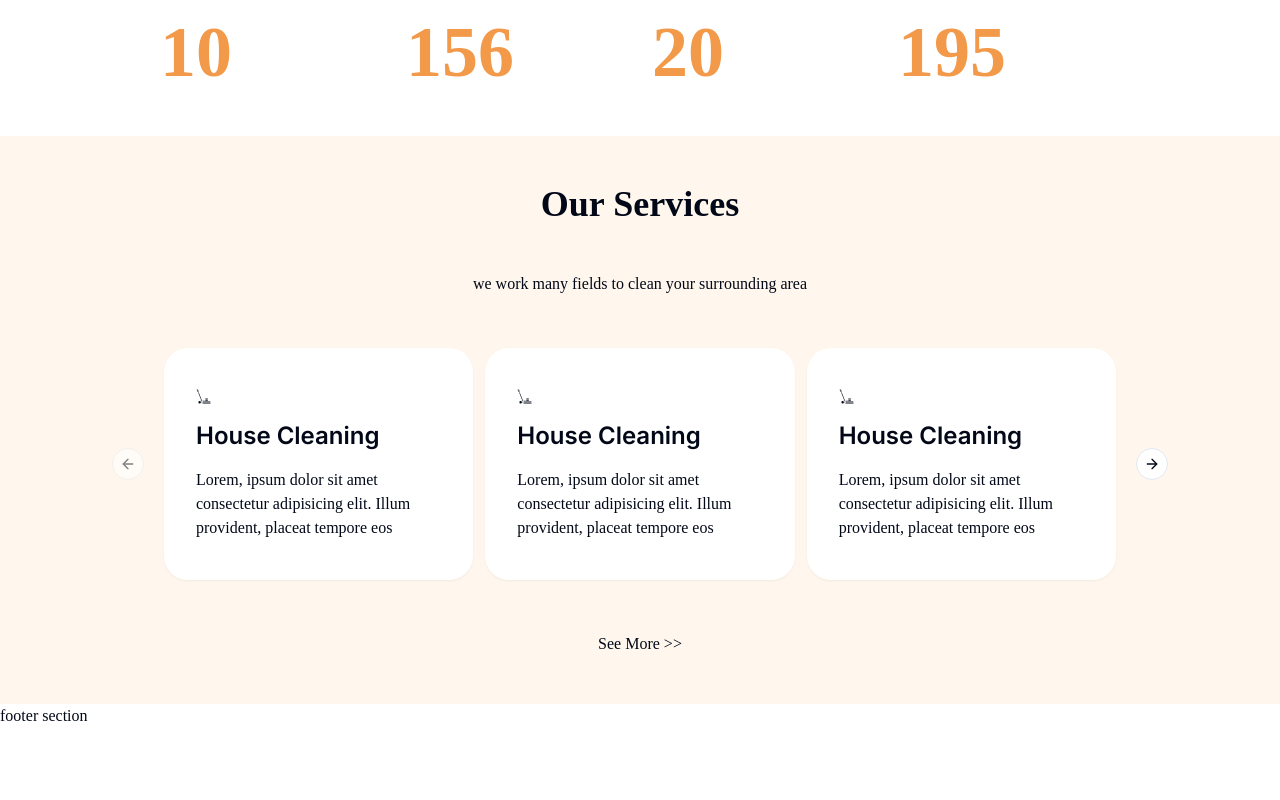
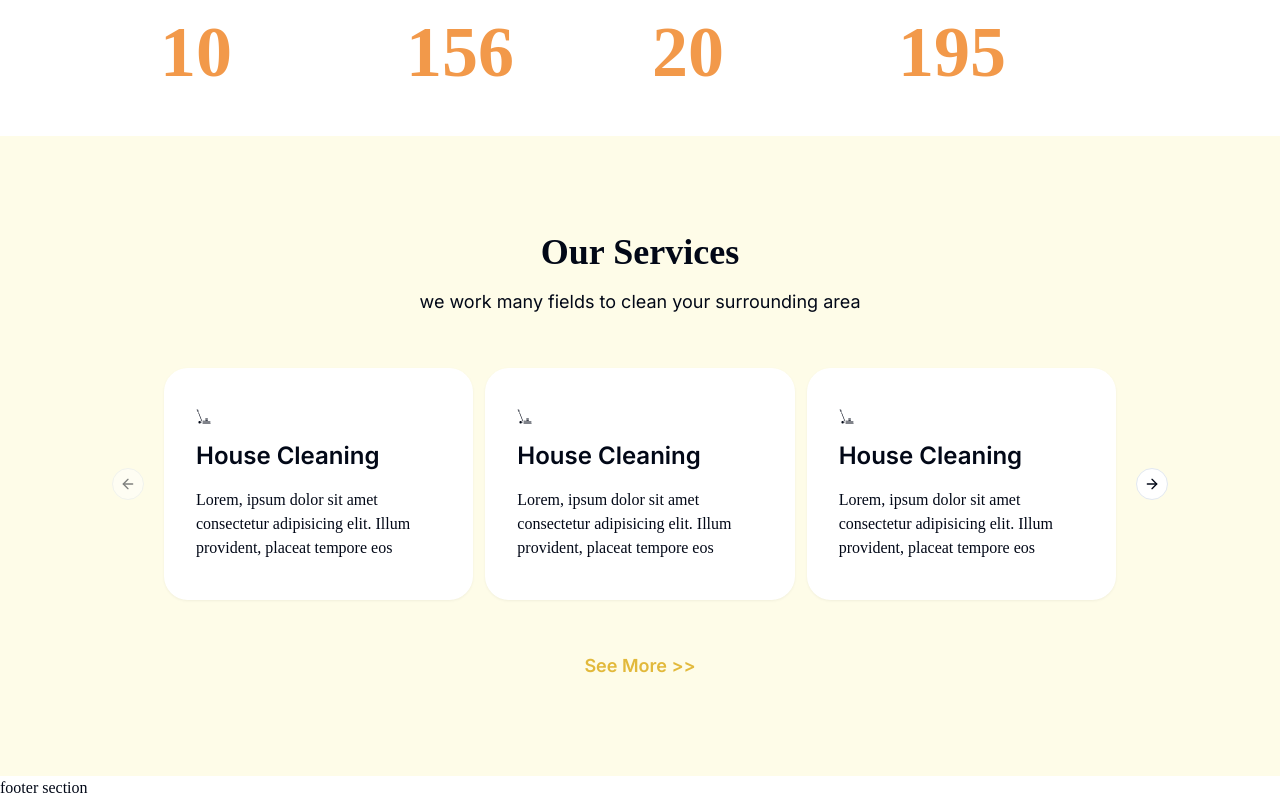
Before and after one commit to codeplan73/linos-touch-booking-web, a Next.js app: page / in a window 1280 px wide. Shown: the part 2516-3316 px from the top of the page. Before the commit the page ends 3244 px from the top, so only its background shows below. Built offline with nearby package versions, Linux system fonts and the light colour scheme.

Commit message:
completed  services slider section

```diff
--- a/app/components/Services/ServiceCard.tsx
+++ b/app/components/Services/ServiceCard.tsx
@@ -10,7 +10,7 @@ interface Props {
 
 const ServiceCard: React.FC<Props> = ({ image, title, text }) => {
   return (
-    <div className="flex flex-col items-start justify-start bg- max-w-md rounded-3xl gap-4 py-10 px-8 drop-shadow-sm bg-white hover:bg-primaryColor transition-all hover:drop-shadow-xl">
+    <div className="flex flex-col items-start justify-start bg- max-w-md rounded-3xl gap-4 py-10 px-8 drop-shadow-sm bg-white hover:bg-warningColor transition-all hover:drop-shadow-xl">
       {image}
       <h2 className="text-2xl font-sans font-semibold">{title}</h2>
       <p>{text}</p>
--- /dev/null
+++ b/app/components/home/Projects.tsx
@@ -0,0 +1,11 @@
+import React from "react";
+
+const Projects = () => {
+  return (
+    <div>
+      <div></div>
+    </div>
+  );
+};
+
+export default Projects;
--- a/app/components/home/Services.tsx
+++ b/app/components/home/Services.tsx
@@ -7,12 +7,19 @@ import ServiceSlider from "../Services/ServiceSlider";
 const Services = () => {
   return (
     <div className="w-full md:max-w-7xl flex flex-col items-center justify-center container gap-12">
-      <h2 className="text-4xl font-bold">Our Services</h2>
-      <p>we work many fields to clean your surrounding area</p>
+      <div className="flex flex-col items-center justify-center gap-4">
+        <h2 className="text-4xl font-bold">Our Services</h2>
+        <p className="text-lg font-sans">
+          we work many fields to clean your surrounding area
+        </p>
+      </div>
 
       <ServiceSlider />
       <div>
-        <Link href="/services">{`See More >> `}</Link>
+        <Link
+          href="/services"
+          className="text-warningColor text-lg font-semibold font-sans"
+        >{`See More >> `}</Link>
       </div>
     </div>
   );
--- a/app/page.tsx
+++ b/app/page.tsx
@@ -38,7 +38,7 @@ export default function Home() {
         </div>
       </section>
 
-      <section className="container py-12 w-full px-6 md:px-32 bg-orange-50">
+      <section className="container py-12 md:py-24 w-full px-6 md:px-32 bg-yellow-50">
         <Services />
       </section>
     </main>
```
